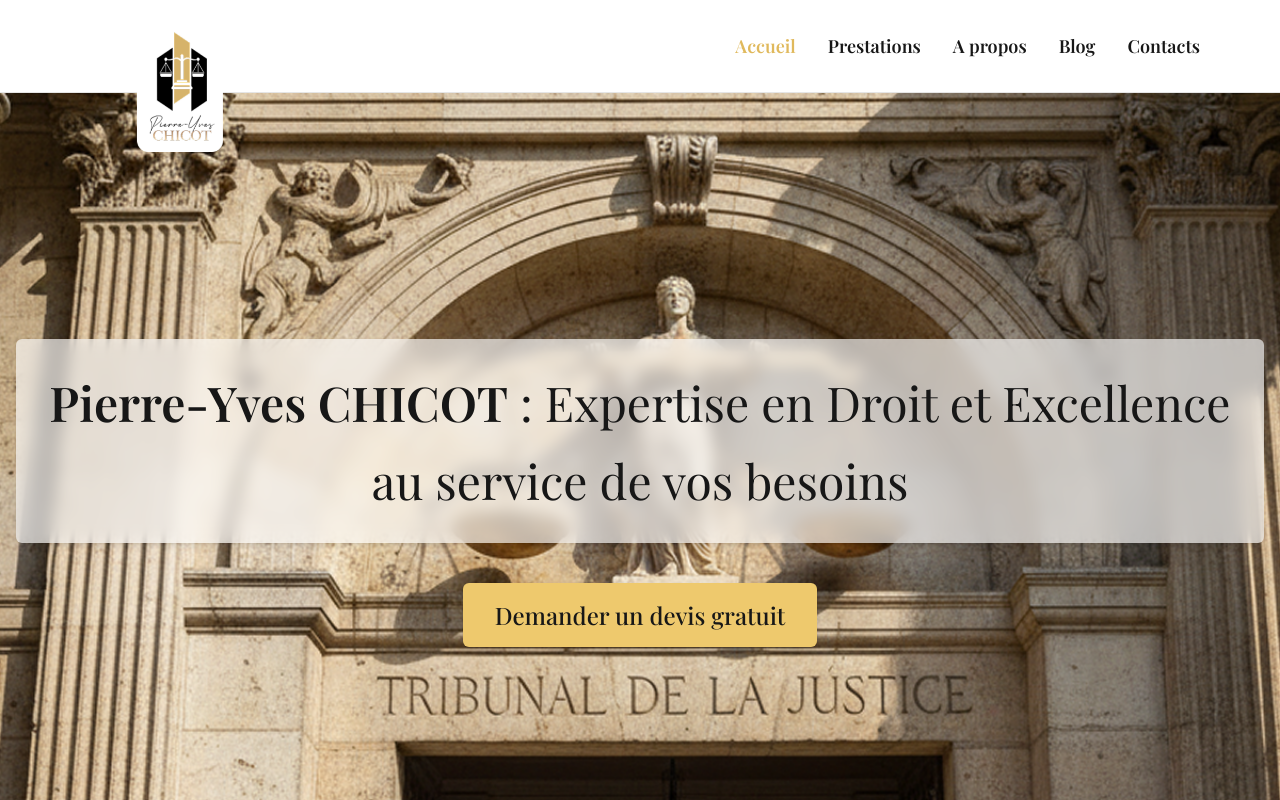
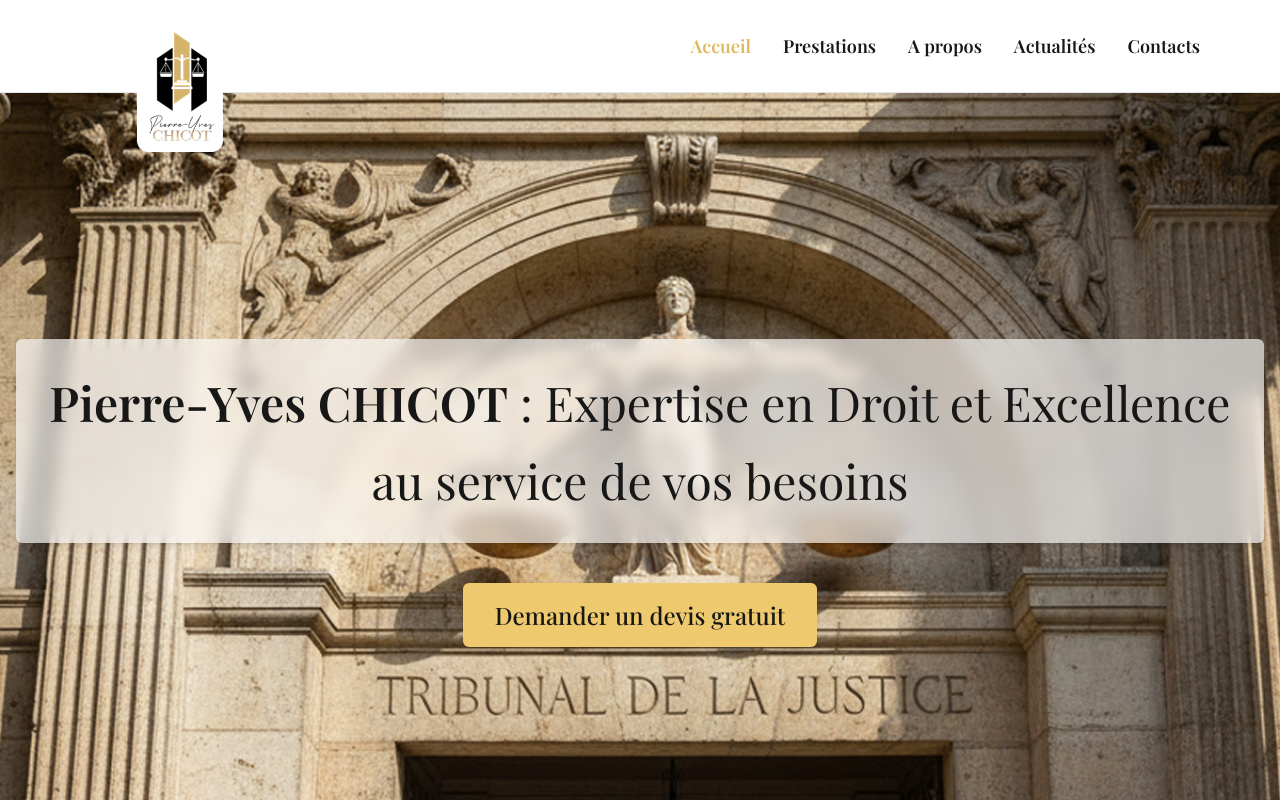
Before and after one commit to Okpeyemi/chicot, a Next.js app: page / in a window 1280 px wide. Shown: the top 800 px of the page. Built offline with nearby package versions, Linux system fonts and the light colour scheme.

Commit message:
fix: Update navItems to replace 'Blog' with 'Actualités' in Header component

```diff
--- a/src/components/Header.tsx
+++ b/src/components/Header.tsx
@@ -9,7 +9,7 @@
 	{ href: "/", label: "Accueil", match: (p: string) => p === "/" },
 	{ href: "/prestations", label: "Prestations", match: (p: string) => p.startsWith("/prestations") },
 	{ href: "/a-propos", label: "A propos", match: (p: string) => p.startsWith("/a-propos") },
-	{ href: "/blog", label: "Blog", match: (p: string) => p.startsWith("/blog") },
+	{ href: "/actualites", label: "Actualités", match: (p: string) => p.startsWith("/actualites") },
 	{ href: "/contacts", label: "Contacts", match: (p: string) => p.startsWith("/contacts") },
 ];
 
```
